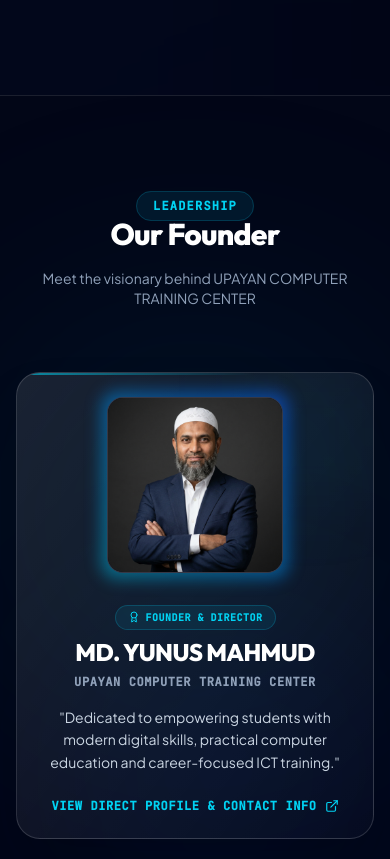
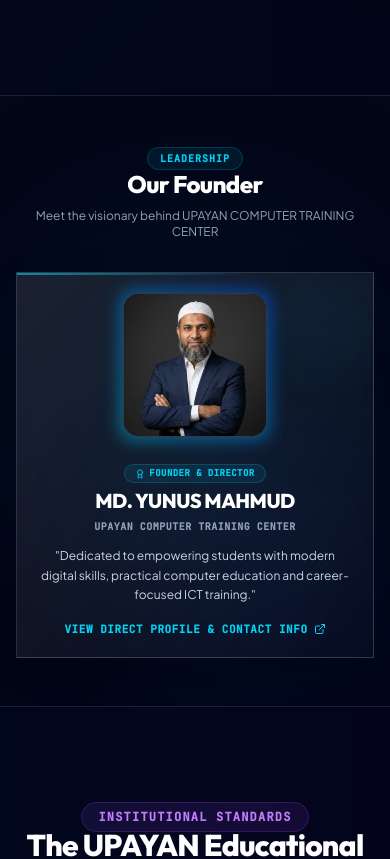
Before and after one commit to upayancomputer/UPAYAN-COMPUTER, a React (Vite) app: page / in a window 390 px wide. Shown: the part 3625-4484 px from the top of the page. Built offline with nearby package versions, Linux system fonts and the light colour scheme.

Commit message:
style: refine Founder section layout and spacing
Adjusted vertical padding, reduced background glow intensity, and downscaled typography for a cleaner, more balanced mobile-responsive design.

```diff
--- a/src/components/Founder.tsx
+++ b/src/components/Founder.tsx
@@ -21,22 +21,22 @@
   };
 
   return (
-    <section id="founder" className="py-24 relative overflow-hidden bg-[#020617] border-t border-white/10">
+    <section id="founder" className="py-12 sm:py-16 relative overflow-hidden bg-[#020617] border-t border-white/10">
       {/* Dynamic Background Glow Filters */}
-      <div className="absolute top-1/2 left-1/2 -translate-x-1/2 -translate-y-1/2 h-[400px] w-[400px] rounded-full bg-cyan-600/10 blur-[130px] pointer-events-none" />
-      <div className="absolute bottom-10 right-10 h-[250px] w-[250px] rounded-full bg-blue-600/10 blur-[110px] pointer-events-none" />
+      <div className="absolute top-1/2 left-1/2 -translate-x-1/2 -translate-y-1/2 h-[300px] w-[300px] rounded-full bg-cyan-600/10 blur-[110px] pointer-events-none" />
+      <div className="absolute bottom-6 right-6 h-[200px] w-[200px] rounded-full bg-blue-600/10 blur-[90px] pointer-events-none" />
 
       <div className="max-w-7xl mx-auto px-4 sm:px-6 lg:px-8 relative z-10">
 
         {/* Section Title */}
-        <div className="text-center max-w-3xl mx-auto mb-16 space-y-4">
-          <span className="text-xs font-bold tracking-widest font-mono text-cyan-400 bg-cyan-500/10 px-4 py-1.5 rounded-full border border-cyan-500/20 uppercase">
+        <div className="text-center max-w-3xl mx-auto mb-8 md:mb-12 space-y-2">
+          <span className="text-[10px] font-bold tracking-widest font-mono text-cyan-400 bg-cyan-500/10 px-3 py-1 rounded-full border border-cyan-500/20 uppercase">
             Leadership
           </span>
-          <h2 className="text-3xl sm:text-4xl font-extrabold tracking-tight font-display text-white" id="founder-title">
+          <h2 className="text-2xl sm:text-3xl font-extrabold tracking-tight font-display text-white" id="founder-title">
             Our Founder
           </h2>
-          <p className="text-sm sm:text-base text-slate-400 font-sans" id="founder-p font-display">
+          <p className="text-xs sm:text-sm text-slate-400 font-sans" id="founder-p font-display">
             Meet the visionary behind UPAYAN COMPUTER TRAINING CENTER
           </p>
         </div>
@@ -44,21 +44,21 @@
         {/* Founder Premium Card */}
         <div className="max-w-3xl mx-auto flex justify-center">
           <motion.div
-            whileHover={{ y: -6, scale: 1.01 }}
-            className="w-full bg-gradient-to-br from-white/10 to-white/[0.02] border border-white/15 hover:border-cyan-500/30 rounded-3xl p-6 md:p-10 shadow-2xl relative overflow-hidden group cursor-pointer"
+            whileHover={{ y: -4, scale: 1.005 }}
+            className="w-full bg-gradient-to-br from-white/10 to-white/[0.02] border border-white/15 hover:border-cyan-500/30 rounded-2.5xl p-5 md:p-8 shadow-2xl relative overflow-hidden group cursor-pointer"
             onClick={() => setIsModalOpen(true)}
             id="founder-card"
           >
             {/* Top-right corner accent glow */}
-            <div className="absolute top-0 right-0 w-32 h-32 bg-cyan-500/5 group-hover:bg-cyan-500/10 blur-2xl transition-all duration-300 pointer-events-none" />
+            <div className="absolute top-0 right-0 w-24 h-24 bg-cyan-500/5 group-hover:bg-cyan-500/10 blur-xl transition-all duration-300 pointer-events-none" />
             <span className="absolute top-0 left-0 w-2/3 h-[2px] bg-gradient-to-r from-cyan-400 to-transparent opacity-60" />
 
-            <div className="flex flex-col md:flex-row items-center gap-8 md:gap-10">
+            <div className="flex flex-col md:flex-row items-center gap-6 md:gap-8">
               {/* Profile Photo Display */}
               <div className="relative shrink-0">
                 {/* Rotating Neon Border Glow */}
-                <div className="absolute -inset-1.5 rounded-2xl bg-gradient-to-tr from-cyan-500 to-blue-600 blur-sm opacity-50 group-hover:opacity-100 transition-all duration-500 animate-pulse [animation-duration:4s]" />
-                <div className="relative h-44 w-44 rounded-2xl overflow-hidden border border-white/20 bg-slate-950">
+                <div className="absolute -inset-1 rounded-2xl bg-gradient-to-tr from-cyan-500 to-blue-600 blur-sm opacity-50 group-hover:opacity-100 transition-all duration-500 animate-pulse [animation-duration:4s]" />
+                <div className="relative h-36 w-36 sm:h-40 sm:w-40 rounded-2xl overflow-hidden border border-white/20 bg-slate-950">
                   <img
                     src={founderPhoto}
                     alt="MD. YUNUS MAHMUD"
@@ -69,28 +69,28 @@
               </div>
 
               {/* Founder Text Info */}
-              <div className="flex-1 text-center md:text-left space-y-4">
-                <div className="space-y-1.5">
-                  <span className="inline-flex items-center gap-1.5 px-3 py-1 rounded-full bg-cyan-500/10 border border-cyan-400/20 text-[10px] font-bold font-mono tracking-wider text-cyan-400 uppercase">
-                    <Award size={12} />
+              <div className="flex-1 text-center md:text-left space-y-3">
+                <div className="space-y-1">
+                  <span className="inline-flex items-center gap-1 px-2.5 py-0.5 rounded-full bg-cyan-500/10 border border-cyan-400/20 text-[9px] font-bold font-mono tracking-wider text-cyan-400 uppercase">
+                    <Award size={10} />
                     <span>Founder & Director</span>
                   </span>
-                  <h3 className="text-2xl md:text-3xl font-extrabold text-white tracking-tight font-display">
+                  <h3 className="text-xl md:text-2xl font-extrabold text-white tracking-tight font-display">
                     MD. YUNUS MAHMUD
                   </h3>
-                  <p className="text-xs font-semibold tracking-wider font-mono text-slate-400 uppercase">
+                  <p className="text-[10px] font-semibold tracking-wider font-mono text-slate-400 uppercase">
                     UPAYAN COMPUTER TRAINING CENTER
                   </p>
                 </div>
 
-                <p className="text-sm md:text-base text-slate-300 font-sans leading-relaxed">
+                <p className="text-xs sm:text-sm text-slate-300 font-sans leading-relaxed">
                   "Dedicated to empowering students with modern digital skills, practical computer education and career-focused ICT training."
                 </p>
 
-                <div className="pt-2 flex justify-center md:justify-start">
-                  <span className="inline-flex items-center gap-2 text-xs font-bold font-mono tracking-wider text-cyan-400 hover:text-cyan-300 transition-all">
+                <div className="pt-1 flex justify-center md:justify-start">
+                  <span className="inline-flex items-center gap-1.5 text-[11px] font-bold font-mono tracking-wider text-cyan-400 hover:text-cyan-300 transition-all">
                     <span>VIEW DIRECT PROFILE & CONTACT INFO</span>
-                    <ExternalLink size={14} className="group-hover:translate-x-1 transition-transform" />
+                    <ExternalLink size={12} className="group-hover:translate-x-1 transition-transform" />
                   </span>
                 </div>
               </div>
@@ -119,30 +119,30 @@
               animate={{ scale: 1, y: 0, opacity: 1 }}
               exit={{ scale: 0.95, y: 15, opacity: 0 }}
               transition={{ type: 'spring', damping: 25, stiffness: 150 }}
-              className="relative w-full max-w-2xl bg-[#090f23]/95 border border-white/10 rounded-[28px] overflow-hidden shadow-2xl p-6 sm:p-8 z-10"
+              className="relative w-full max-w-lg bg-[#090f23]/95 border border-white/10 rounded-[24px] overflow-hidden shadow-2xl p-4 sm:p-6 z-10"
               id="founder-details-modal"
             >
               {/* Decorative radial background glow inside modal */}
-              <div className="absolute -top-12 -left-12 h-44 w-44 rounded-full bg-cyan-500/10 blur-3xl pointer-events-none" />
-              <div className="absolute -bottom-16 -right-16 h-48 w-48 rounded-full bg-blue-600/10 blur-3xl pointer-events-none" />
+              <div className="absolute -top-12 -left-12 h-36 w-36 rounded-full bg-cyan-500/10 blur-3xl pointer-events-none" />
+              <div className="absolute -bottom-16 -right-16 h-36 w-36 rounded-full bg-blue-600/10 blur-3xl pointer-events-none" />
 
               {/* Close Button */}
               <button
                 onClick={() => setIsModalOpen(false)}
-                className="absolute top-4 right-4 h-9 w-9 rounded-full bg-white/5 border border-white/10 flex items-center justify-center text-slate-400 hover:text-white hover:bg-white/10 transition-colors cursor-pointer"
+                className="absolute top-3.5 right-3.5 h-8 w-8 rounded-full bg-white/5 border border-white/10 flex items-center justify-center text-slate-400 hover:text-white hover:bg-white/10 transition-colors cursor-pointer"
                 id="close-founder-modal"
               >
-                <X size={18} />
+                <X size={16} />
               </button>
 
               {/* Modal Core Contents */}
-              <div className="space-y-6">
+              <div className="space-y-4">
 
                 {/* Header Profile Info row */}
-                <div className="flex flex-col sm:flex-row items-center gap-6 pb-6 border-b border-white/10">
+                <div className="flex flex-col sm:flex-row items-center gap-4 pb-4 border-b border-white/10">
                   <div className="relative">
                     <div className="absolute -inset-1 rounded-xl bg-gradient-to-tr from-cyan-400 to-blue-500 blur-xs opacity-50" />
-                    <div className="relative h-24 w-24 rounded-xl overflow-hidden border border-white/10 bg-slate-950 shrink-0">
+                    <div className="relative h-18 w-18 rounded-xl overflow-hidden border border-white/10 bg-slate-950 shrink-0">
                       <img
                         src={founderPhoto}
                         alt="MD. YUNUS MAHMUD"
@@ -152,117 +152,117 @@
                     </div>
                   </div>
 
-                  <div className="text-center sm:text-left space-y-1">
-                    <span className="inline-flex items-center gap-1 px-2.5 py-0.5 rounded-full bg-cyan-500/10 border border-cyan-400/20 text-[9px] font-bold font-mono tracking-wider text-cyan-400 uppercase">
+                  <div className="text-center sm:text-left space-y-0.5">
+                    <span className="inline-flex items-center gap-1 px-2 py-0.5 rounded-full bg-cyan-500/10 border border-cyan-400/20 text-[8px] font-bold font-mono tracking-wider text-cyan-400 uppercase">
                       Founder & Director
                     </span>
-                    <h2 className="text-xl sm:text-2xl font-extrabold text-white tracking-tight font-display">
+                    <h2 className="text-lg sm:text-xl font-extrabold text-white tracking-tight font-display">
                       MD. YUNUS MAHMUD
                     </h2>
-                    <p className="text-[10px] sm:text-xs font-bold font-mono tracking-wider text-slate-400 uppercase">
+                    <p className="text-[9px] font-bold font-mono tracking-wider text-slate-400 uppercase">
                       UPAYAN COMPUTER TRAINING CENTER
                     </p>
                   </div>
                 </div>
 
                 {/* Grid for Contact Actions */}
-                <div className="grid grid-cols-1 md:grid-cols-2 gap-4">
+                <div className="grid grid-cols-1 sm:grid-cols-2 gap-3">
                   {/* Phone Calls Block */}
-                  <div className="bg-white/[0.02] border border-white/5 p-4 rounded-2xl space-y-3">
-                    <div className="flex items-center gap-2 text-cyan-400 font-mono text-[10px] font-bold uppercase tracking-wider">
-                      <Phone size={14} />
-                      <span>Direct Calls (Click to Call)</span>
+                  <div className="bg-white/[0.02] border border-white/5 p-3 rounded-xl space-y-2">
+                    <div className="flex items-center gap-1.5 text-cyan-400 font-mono text-[9px] font-bold uppercase tracking-wider">
+                      <Phone size={12} />
+                      <span>Direct Calls</span>
                     </div>
-                    <div className="space-y-2">
+                    <div className="space-y-1.5">
                       <a
                         href="tel:01645773950"
-                        className="flex items-center justify-between p-2.5 rounded-xl bg-white/[0.03] border border-white/5 hover:border-cyan-500/30 hover:bg-cyan-500/5 text-xs text-white transition-all group"
+                        className="flex items-center justify-between p-2 rounded-lg bg-white/[0.03] border border-white/5 hover:border-cyan-500/30 hover:bg-cyan-500/5 text-xs text-white transition-all group"
                       >
                         <span className="font-mono tracking-wider font-semibold">01645-773950</span>
-                        <span className="text-[9px] font-bold tracking-wider font-mono px-2 py-0.5 rounded bg-cyan-500/10 text-cyan-400 group-hover:bg-cyan-500/20">CALL</span>
+                        <span className="text-[8px] font-bold tracking-wider font-mono px-1.5 py-0.5 rounded bg-cyan-500/10 text-cyan-400 group-hover:bg-cyan-500/20">CALL</span>
                       </a>
                       <a
                         href="tel:01577416188"
-                        className="flex items-center justify-between p-2.5 rounded-xl bg-white/[0.03] border border-white/5 hover:border-cyan-500/30 hover:bg-cyan-500/5 text-xs text-white transition-all group"
+                        className="flex items-center justify-between p-2 rounded-lg bg-white/[0.03] border border-white/5 hover:border-cyan-500/30 hover:bg-cyan-500/5 text-xs text-white transition-all group"
                       >
                         <span className="font-mono tracking-wider font-semibold">01577-416188</span>
-                        <span className="text-[9px] font-bold tracking-wider font-mono px-2 py-0.5 rounded bg-cyan-500/10 text-cyan-400 group-hover:bg-cyan-500/20">CALL</span>
+                        <span className="text-[8px] font-bold tracking-wider font-mono px-1.5 py-0.5 rounded bg-cyan-500/10 text-cyan-400 group-hover:bg-cyan-500/20">CALL</span>
                       </a>
                     </div>
                   </div>
 
                   {/* WhatsApp Direct Chat Block */}
-                  <div className="bg-white/[0.02] border border-white/5 p-4 rounded-2xl space-y-3">
-                    <div className="flex items-center gap-2 text-[#25D366] font-mono text-[10px] font-bold uppercase tracking-wider">
-                      {/* Custom WhatsApp Icon SVG */}
-                      <svg className="w-4.5 h-4.5 fill-current" viewBox="0 0 24 24">
+                  <div className="bg-white/[0.02] border border-white/5 p-3 rounded-xl space-y-2">
+                    <div className="flex items-center gap-1.5 text-[#25D366] font-mono text-[9px] font-bold uppercase tracking-wider">
+                      {/* WhatsApp Icon SVG */}
+                      <svg className="w-3.5 h-3.5 fill-current" viewBox="0 0 24 24">
                         <path d="M.057 24l1.687-6.163c-1.041-1.804-1.588-3.849-1.587-5.946C.058 5.386 5.396.048 12.013.048c3.205.001 6.22 1.248 8.487 3.514 2.269 2.268 3.511 5.284 3.51 8.492-.004 6.627-5.343 11.966-11.96 11.966a11.905 11.905 0 0 1-5.748-1.488L0 24zm6.59-4.835c1.536.911 3.01 1.393 4.88 1.393a9.924 9.924 0 0 0 9.922-9.925C21.45 5.18 17.218 1.01 12.02 1.01c-5.203 0-9.431 4.226-9.431 9.431a9.855 9.855 0 0 0 1.542 5.147l-.988 3.612 3.69-.968zM17.15 14.15c-.273-.137-1.616-.797-1.867-.889-.25-.09-.432-.136-.613.137-.18.272-.7.886-.857 1.069-.158.182-.317.205-.59.068-.273-.137-1.154-.425-2.2-1.359-.812-.725-1.36-1.62-1.519-1.893-.159-.273-.017-.42.12-.557.123-.122.273-.318.41-.477.137-.159.182-.272.273-.454.09-.18.046-.341-.023-.477-.07-.137-.613-1.477-.841-2.023-.222-.533-.443-.46-.613-.469-.159-.009-.34-.01-.523-.01-.182 0-.477.068-.727.341-.25.272-.953.931-.953 2.272a3.913 3.913 0 0 0 .818 2.071c.09.122 1.579 2.411 3.826 3.38.535.23 1.157.369 1.554.493.537.17 1.026.146 1.412.088.431-.065 1.617-.66 1.844-1.298.228-.638.228-1.185.159-1.298-.068-.113-.25-.182-.522-.319z" />
                       </svg>
-                      <span>WhatsApp Direct Contacts</span>
+                      <span>WhatsApp Directs</span>
                     </div>
-                    <div className="space-y-2">
+                    <div className="space-y-1.5">
                       <a
                         href="https://wa.me/8801645773950"
                         target="_blank"
                         rel="noreferrer"
-                        className="flex items-center justify-between p-2.5 rounded-xl bg-white/[0.03] border border-white/5 hover:border-[#25D366]/30 hover:bg-[#25D366]/5 text-xs text-white transition-all group"
+                        className="flex items-center justify-between p-2 rounded-lg bg-white/[0.03] border border-white/5 hover:border-[#25D366]/30 hover:bg-[#25D366]/5 text-xs text-white transition-all group"
                       >
                         <span className="font-mono tracking-wider font-semibold">01645-773950</span>
-                        <span className="text-[9px] font-bold tracking-wider font-mono px-2 py-0.5 rounded bg-[#25D366]/10 text-[#25D366] group-hover:bg-[#25D366]/20">CHAT</span>
+                        <span className="text-[8px] font-bold tracking-wider font-mono px-1.5 py-0.5 rounded bg-[#25D366]/10 text-[#25D366] group-hover:bg-[#25D366]/20">CHAT</span>
                       </a>
                       <a
                         href="https://wa.me/8801577416188"
                         target="_blank"
                         rel="noreferrer"
-                        className="flex items-center justify-between p-2.5 rounded-xl bg-white/[0.03] border border-white/5 hover:border-[#25D366]/30 hover:bg-[#25D366]/5 text-xs text-white transition-all group"
+                        className="flex items-center justify-between p-2 rounded-lg bg-white/[0.03] border border-white/5 hover:border-[#25D366]/30 hover:bg-[#25D366]/5 text-xs text-white transition-all group"
                       >
                         <span className="font-mono tracking-wider font-semibold">01577-416188</span>
-                        <span className="text-[9px] font-bold tracking-wider font-mono px-2 py-0.5 rounded bg-[#25D366]/10 text-[#25D366] group-hover:bg-[#25D366]/20">CHAT</span>
+                        <span className="text-[8px] font-bold tracking-wider font-mono px-1.5 py-0.5 rounded bg-[#25D366]/10 text-[#25D366] group-hover:bg-[#25D366]/20">CHAT</span>
                       </a>
                     </div>
                   </div>
                 </div>
 
                 {/* Email Display with Copy support */}
-                <div className="bg-white/[0.02] border border-white/5 p-4 rounded-2xl flex flex-col sm:flex-row items-stretch sm:items-center justify-between gap-3">
-                  <div className="flex items-center gap-3">
-                    <div className="h-9 w-9 rounded-lg bg-pink-500/10 border border-pink-500/20 text-pink-400 flex items-center justify-center shrink-0">
-                      <Mail size={16} />
+                <div className="bg-white/[0.02] border border-white/5 p-3 rounded-xl flex flex-col sm:flex-row items-stretch sm:items-center justify-between gap-2.5">
+                  <div className="flex items-center gap-2.5">
+                    <div className="h-8 w-8 rounded-lg bg-pink-500/10 border border-pink-500/20 text-pink-400 flex items-center justify-center shrink-0">
+                      <Mail size={14} />
                     </div>
                     <div>
-                      <p className="text-[9px] font-mono tracking-widest font-bold uppercase text-slate-500">Official Email</p>
-                      <p className="text-xs sm:text-sm font-semibold text-white tracking-wide font-mono mt-0.5">{founderEmail}</p>
+                      <p className="text-[8px] font-mono tracking-widest font-bold uppercase text-slate-500">Official Email</p>
+                      <p className="text-xs font-semibold text-white tracking-wide font-mono mt-0.5">{founderEmail}</p>
                     </div>
                   </div>
 
                   <button
                     onClick={handleCopyEmail}
-                    className="flex items-center justify-center gap-1.5 px-4 h-10 rounded-xl bg-white/5 hover:bg-white/10 border border-white/10 text-xs text-slate-200 hover:text-white transition-colors active:scale-95 cursor-pointer font-mono font-bold"
+                    className="flex items-center justify-center gap-1 px-3 h-8.5 rounded-lg bg-white/5 hover:bg-white/10 border border-white/10 text-[10px] text-slate-200 hover:text-white transition-colors active:scale-95 cursor-pointer font-mono font-bold shrink-0"
                   >
                     {copiedEmail ? (
                       <>
-                        <Check size={14} className="text-emerald-400" />
-                        <span className="text-emerald-400 text-[10px]">COPIED!</span>
+                        <Check size={12} className="text-emerald-400" />
+                        <span className="text-emerald-400">COPIED!</span>
                       </>
                     ) : (
                       <>
-                        <Copy size={13} />
-                        <span className="text-[10px]">COPY EMAIL</span>
+                        <Copy size={11} />
+                        <span>COPY EMAIL</span>
                       </>
                     )}
                   </button>
                 </div>
 
                 {/* Social links row */}
-                <div className="grid grid-cols-1 sm:grid-cols-2 gap-3 pt-2">
+                <div className="grid grid-cols-1 sm:grid-cols-2 gap-2 pt-1">
                   <a
                     href="https://www.facebook.com/share/14nbzDJTg14/"
                     target="_blank"
                     rel="noreferrer"
-                    className="h-12 px-4 rounded-xl bg-blue-600/15 hover:bg-blue-600/25 border border-blue-500/20 text-blue-400 hover:text-white hover:border-blue-500/50 transition-all flex items-center justify-center gap-2.5 font-mono text-xs font-bold tracking-wide"
+                    className="h-10 px-3.5 rounded-lg bg-blue-600/15 hover:bg-blue-600/25 border border-blue-500/20 text-blue-400 hover:text-white hover:border-blue-500/50 transition-all flex items-center justify-center gap-2 font-mono text-[11px] font-bold tracking-wide"
                   >
                     {/* Custom Facebook Icon */}
-                    <svg className="w-4 h-4 fill-current" viewBox="0 0 24 24">
+                    <svg className="w-3.5 h-3.5 fill-current" viewBox="0 0 24 24">
                       <path d="M24 12.073c0-6.627-5.373-12-12-12s-12 5.373-12 12c0 5.99 4.388 10.954 10.125 11.854v-8.385H7.078v-3.47h3.047V9.43c0-3.007 1.792-4.669 4.533-4.669 1.312 0 2.686.235 2.686.235v2.953H15.83c-1.491 0-1.956.925-1.956 1.874v2.25h3.328l-.532 3.47h-2.796v8.385C19.612 23.027 24 18.062 24 12.073z" />
                     </svg>
                     <span>PERSONAL FB PROFILE</span>
@@ -272,10 +272,10 @@
                     href="https://www.facebook.com/share/1HrLsATXKL/"
                     target="_blank"
                     rel="noreferrer"
-                    className="h-12 px-4 rounded-xl bg-cyan-600/15 hover:bg-cyan-600/25 border border-cyan-500/20 text-cyan-400 hover:text-white hover:border-cyan-400/50 transition-all flex items-center justify-center gap-2.5 font-mono text-xs font-bold tracking-wide"
+                    className="h-10 px-3.5 rounded-lg bg-cyan-600/15 hover:bg-cyan-600/25 border border-cyan-500/20 text-cyan-400 hover:text-white hover:border-cyan-400/50 transition-all flex items-center justify-center gap-2 font-mono text-[11px] font-bold tracking-wide"
                   >
                     {/* Page Icon */}
-                    <svg className="w-4 h-4 fill-current" viewBox="0 0 24 24">
+                    <svg className="w-3.5 h-3.5 fill-current" viewBox="0 0 24 24">
                       <path d="M24 12.073c0-6.627-5.373-12-12-12s-12 5.373-12 12c0 5.99 4.388 10.954 10.125 11.854v-8.385H7.078v-3.47h3.047V9.43c0-3.007 1.792-4.669 4.533-4.669 1.312 0 2.686.235 2.686.235v2.953H15.83c-1.491 0-1.956.925-1.956 1.874v2.25h3.328l-.532 3.47h-2.796v8.385C19.612 23.027 24 18.062 24 12.073z" />
                     </svg>
                     <span>OFFICIAL FB PAGE</span>
```
